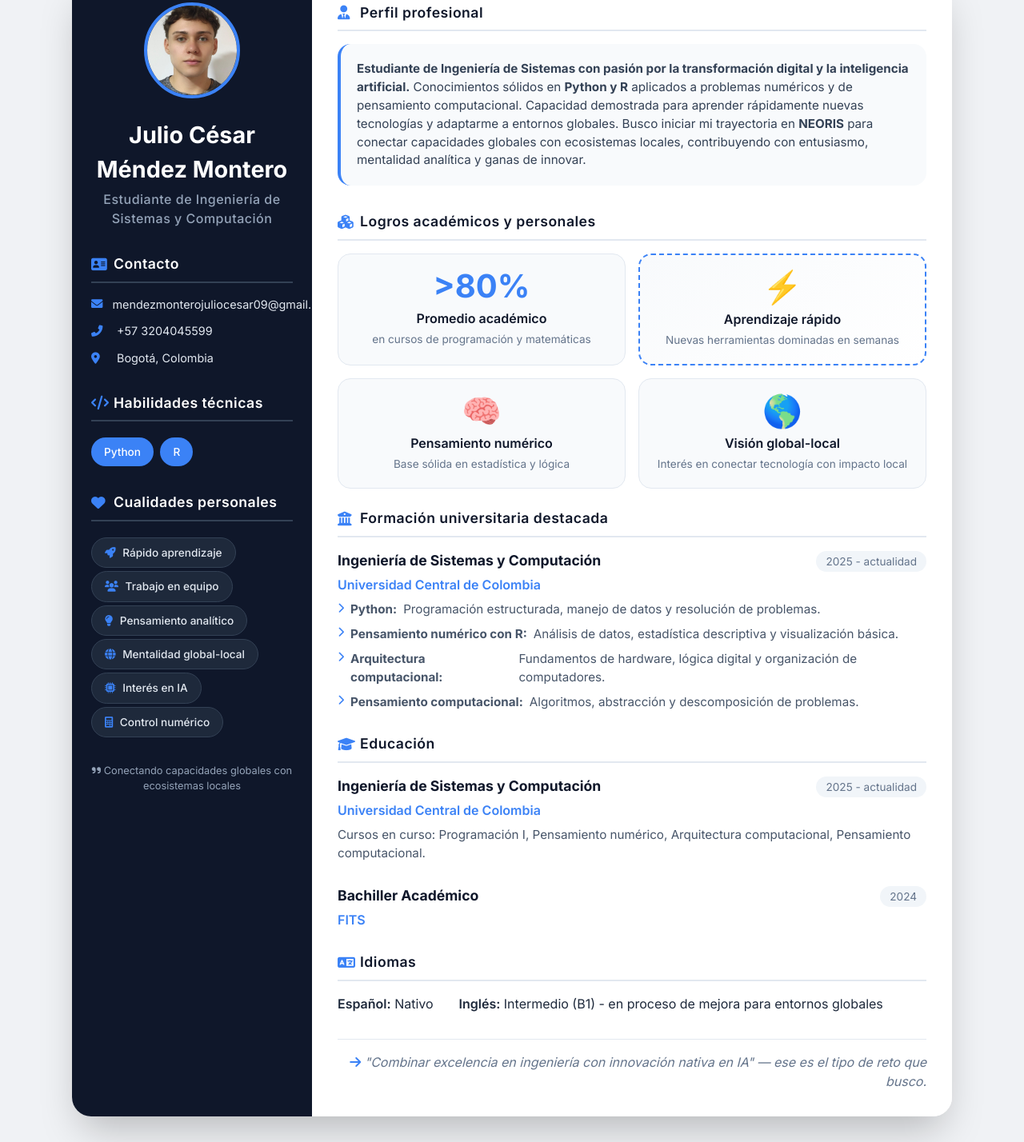
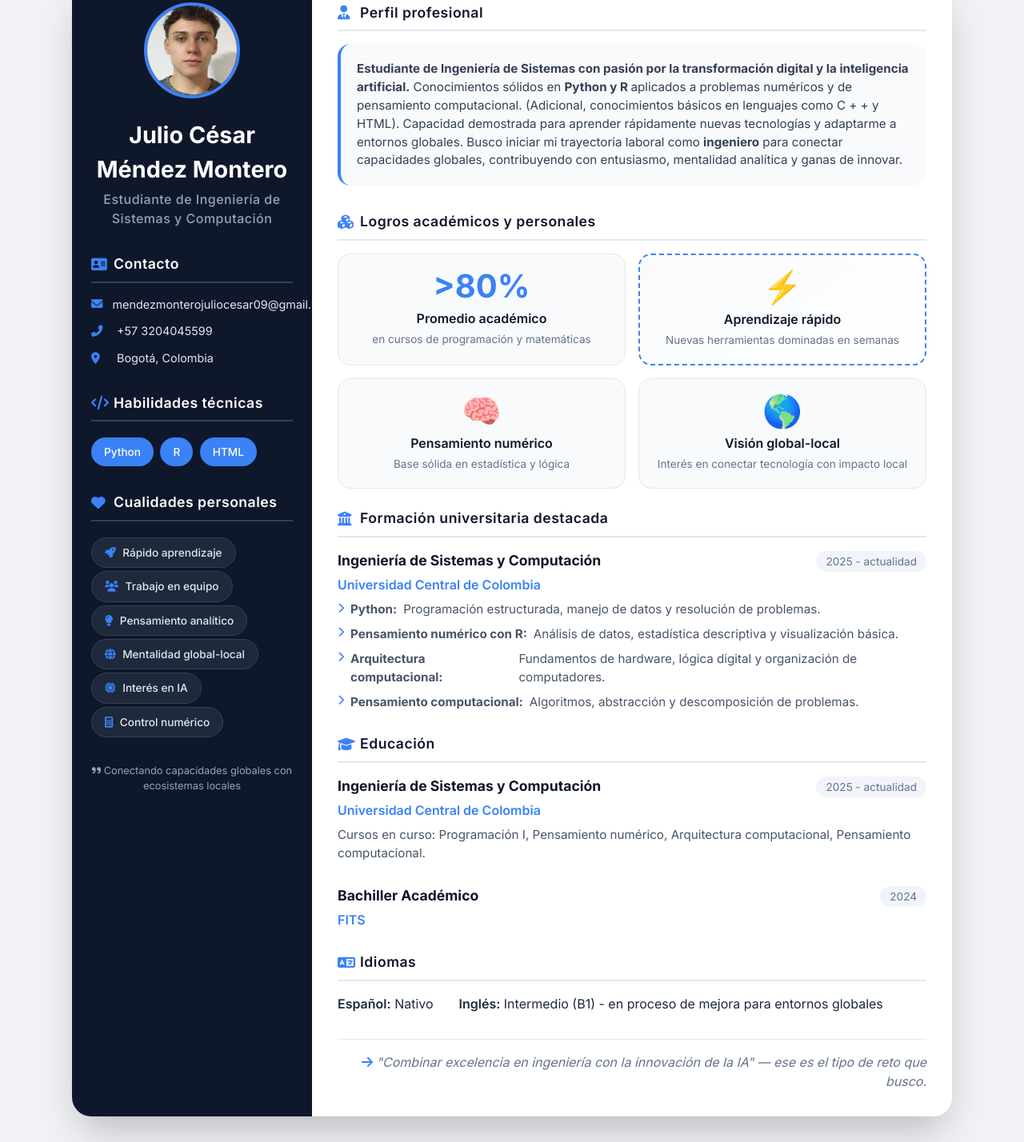
Before and after one commit to v-important/Hoja-de-vida, a plain HTML site: page index.html in a window 1280 px wide. Shown: the part 61-1489 px from the top of the page at 80% size. Drawn offline with Linux system fonts and the light colour scheme.

Commit message:
Update index.html

```diff
--- a/index.html
+++ b/index.html
@@ -302,6 +302,7 @@
                 <!-- Eliminados los iconos de Python y R, solo texto centrado -->
                 <span class="skill-tag highlight">Python</span>
                 <span class="skill-tag highlight">R</span>
+                <span class="skill-tag highlight">HTML</span>
             </div>
 
             <div class="section-title">
@@ -330,9 +331,9 @@
             </div>
             <div class="summary">
                 <strong>Estudiante de Ingeniería de Sistemas con pasión por la transformación digital y la inteligencia artificial.</strong>
-                Conocimientos sólidos en <strong>Python y R</strong> aplicados a problemas numéricos y de pensamiento computacional.
+                Conocimientos sólidos en <strong>Python y R </strong> aplicados a problemas numéricos y de pensamiento computacional. (Adicional, conocimientos básicos en lenguajes como C + + y HTML).
                 Capacidad demostrada para aprender rápidamente nuevas tecnologías y adaptarme a entornos globales.
-                Busco iniciar mi trayectoria en <strong>NEORIS</strong> para conectar capacidades globales con ecosistemas locales,
+                Busco iniciar mi trayectoria laboral como <strong>ingeniero</strong> para conectar capacidades globales,
                 contribuyendo con entusiasmo, mentalidad analítica y ganas de innovar.
             </div>
 
@@ -415,7 +416,7 @@
             <!-- Frase de cierre alineada con NEORIS -->
             <div style="margin-top: 2rem; text-align: right; font-style: italic; color: #64748b; border-top: 1px solid #e2e8f0; padding-top: 1rem;">
                 <i class="fas fa-arrow-right" style="color: #3b82f6;"></i>
-                "Combinar excelencia en ingeniería con innovación nativa en IA" — ese es el tipo de reto que busco.
+                "Combinar excelencia en ingeniería con la innovación de la IA" — ese es el tipo de reto que busco.
             </div>
         </div>
     </div>
```
